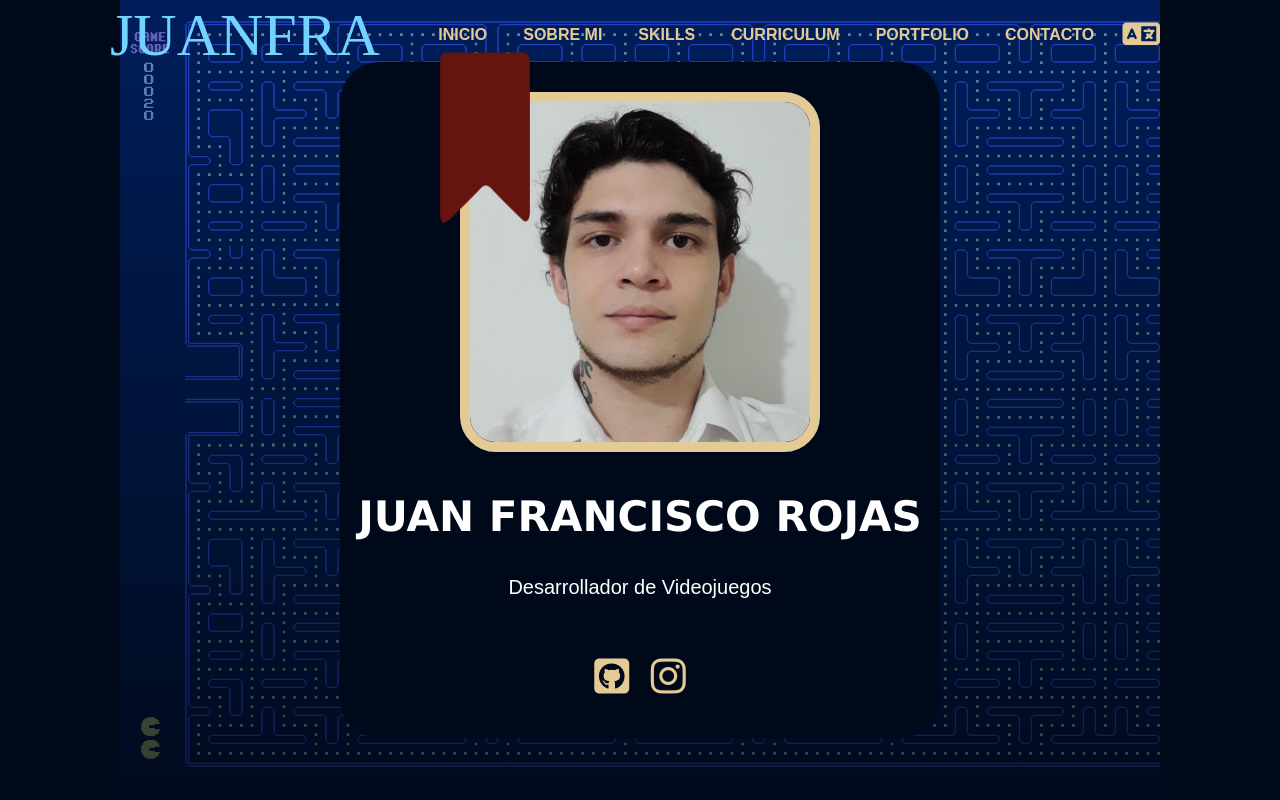
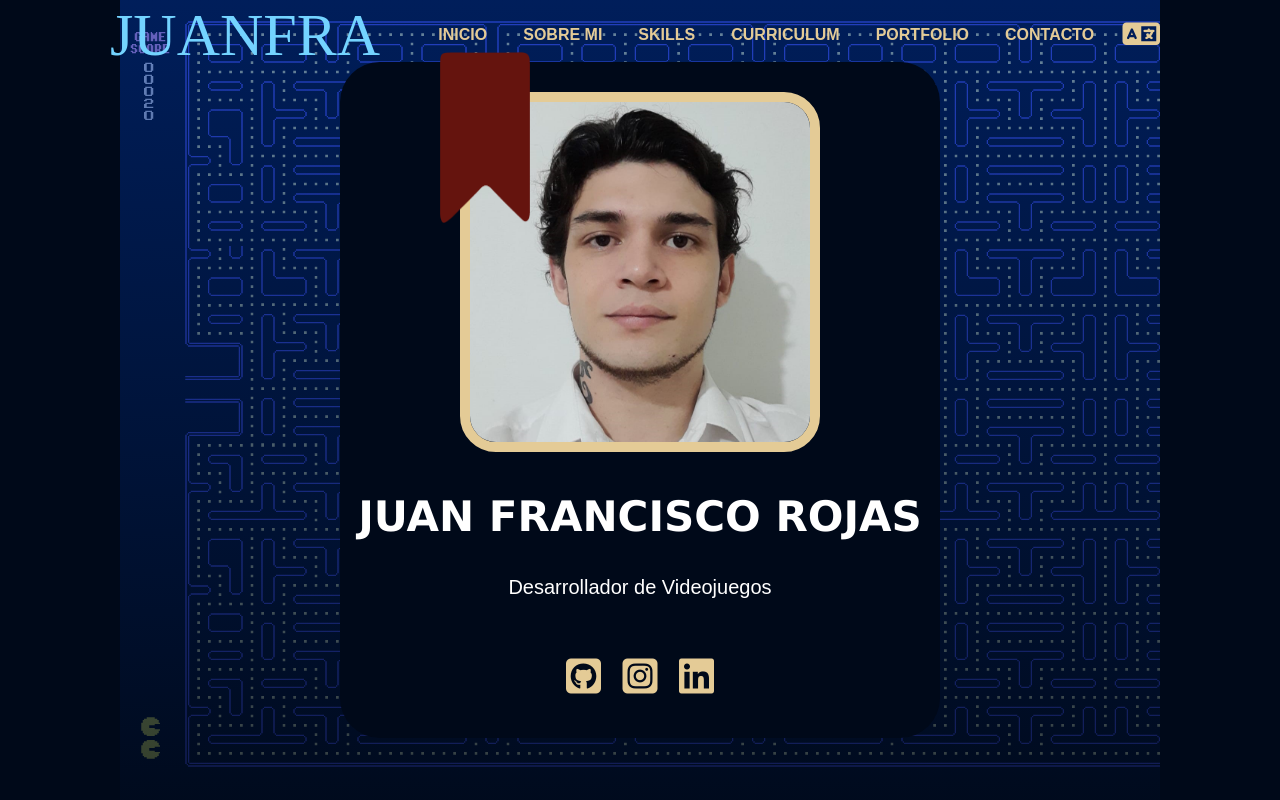
Before and after one commit to juanfrarojas03/Portfolio, a plain HTML site: page index.html in a window 1280 px wide. Shown: the top 800 px of the page. Drawn offline with Linux system fonts and the light colour scheme.

Commit message:
linkedin

```diff
--- a/index.html
+++ b/index.html
@@ -40,7 +40,8 @@
         <h2>Desarrollador de Videojuegos</h2>
         <div class="redes">
             <a href="https://github.com/juanfrarojas03"><i class="fa-brands fa-square-github"></i></a>
-            <a href="https://www.instagram.com/juanfrojas03/"><i class="fa-brands fa-instagram"></i></a>
+            <a href="https://www.instagram.com/juanfrojas03/"><i class="fa-brands fa-square-instagram"></i></i></a>
+            <a href="https://www.linkedin.com/in/juan-francisco-rojas-2521a323a/"><i class="fa-brands fa-linkedin"></i></a>
         </div>
     </div>
 </section>
```
Also changed, not shown: index2.html (+2 -1 lines).
